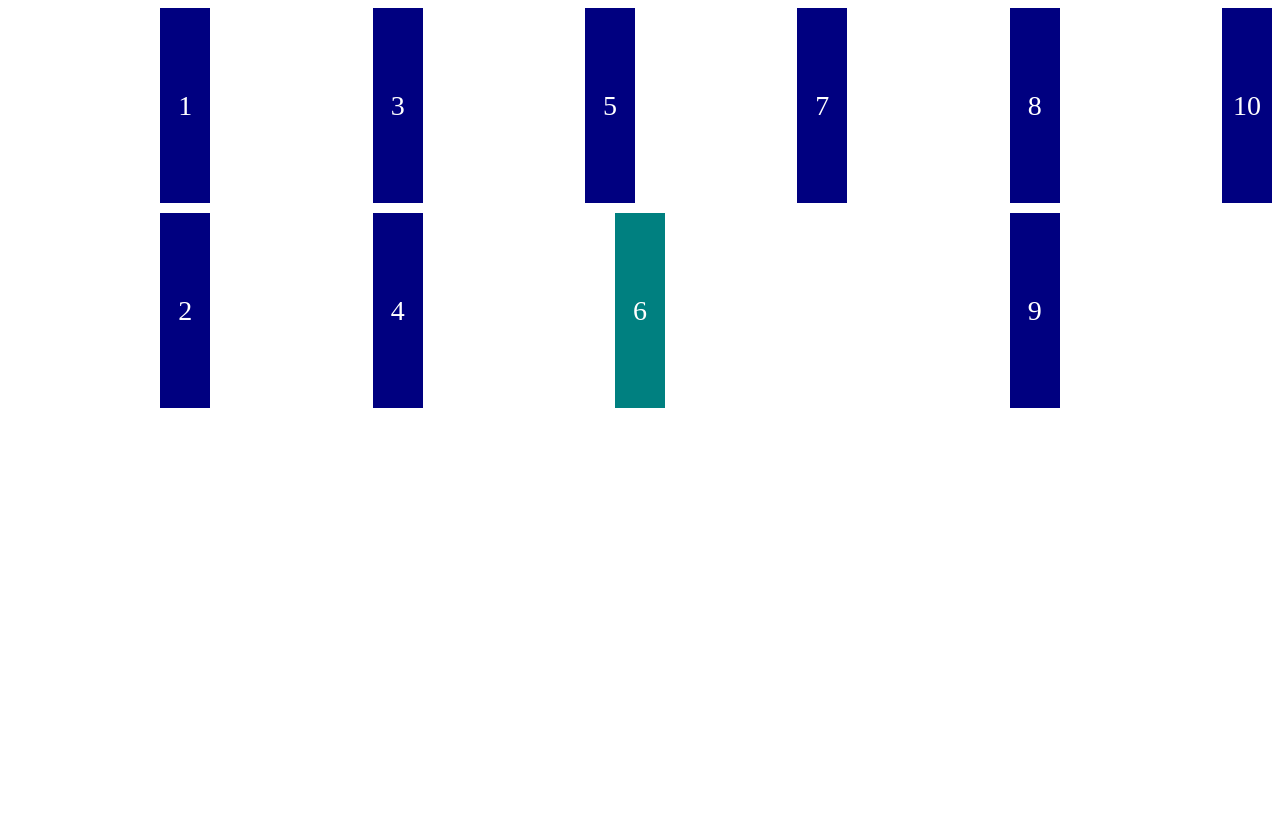
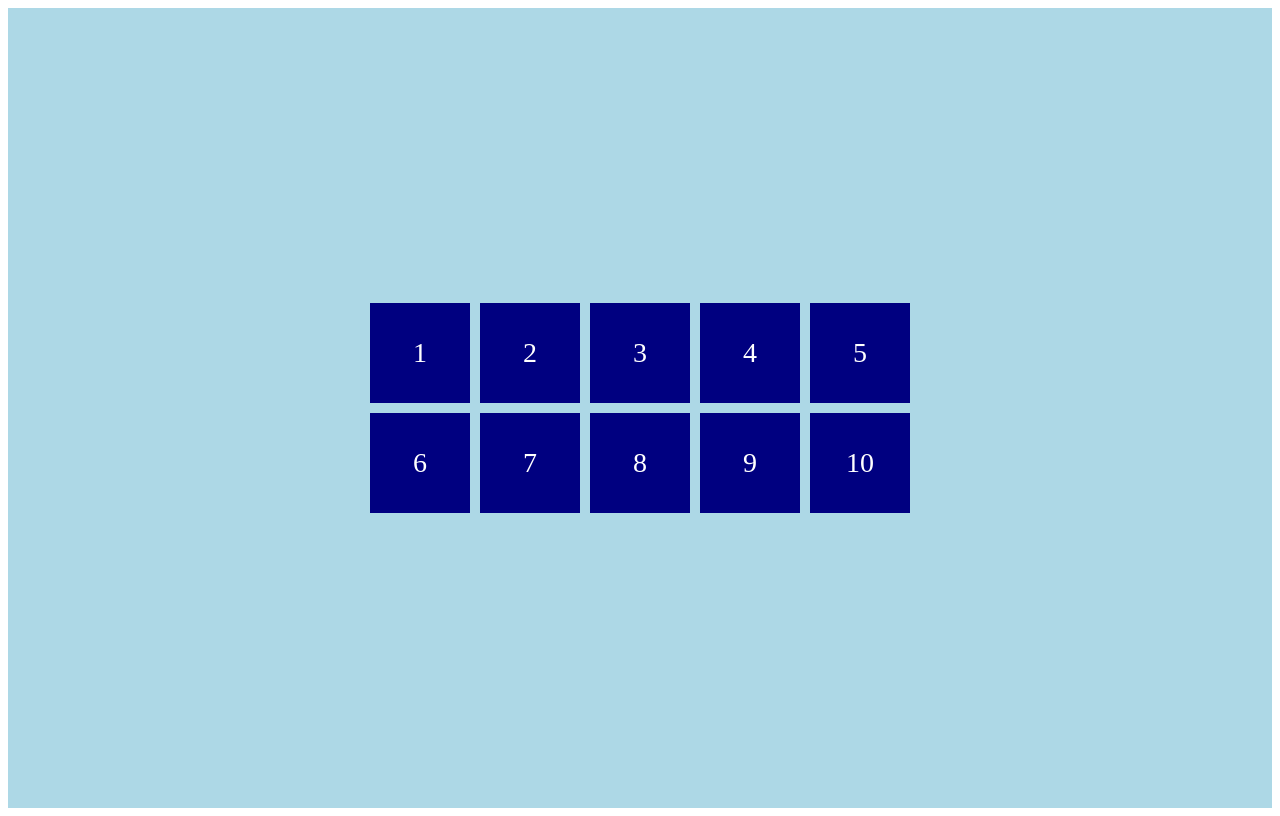
Before and after one commit to jiiiiiaiiiii/css__layout, a website built with Vite: page index.html in a window 1280 px wide. Built offline with nearby package versions, Linux system fonts and the light colour scheme.

Commit message:
Align and Justify Content
- cell 자체를 정렬하는 방법

```diff
--- a/style.css
+++ b/style.css
@@ -1,21 +1,23 @@
+/* cell 자체를 정렬하는 방법*/
+
 .father {
   display: grid;
   gap: 10px;
-  min-height: 50vh;
-  grid-template-columns: repeat(2, 1fr);
-  grid-template-rows: repeat(2, 1fr);
-  grid-auto-rows: 1fr;
-  grid-auto-columns: 1fr;
-  grid-auto-flow: column;
-  /* options : start, end, center, stretch... */
-  align-items: stretch;  /* stretch 옵션은 item의 height(cross axis)에 대한 값이 없을 때 적용 */
-  justify-items: end;    /* 그리드 셀 안의 item의 가로방향(main axis)에 대한 제어 */
-  place-items: stretch end;  /* 'align-items' & 'justify-items'의 short cut */
+  min-height: 100vh;
+  grid-template-columns: repeat(5, 100px);
+  grid-template-rows: repeat(2, 100px);
+  background-color: lightblue;
+
+  /*
+  - grid-template에서 정의한 Grid-Container 바깥의 extra area가 남아있어야 적용됨
+    => grid-template을 repeat(5, ifr) 등으로 정의한 경우에는 extra area가 없기 때문에 아래 코드는 적용❌
+  */
+  align-content: center;
+  justify-content: center;
+  place-content: center center;  /* 'align-content' & 'justify-content'의 short-cut */
 }
 
 .child {
-  width: 50px;
-  /* height: 50px; */
   background-color: navy;
   color: white;
   font-size: 28px;
@@ -23,11 +25,3 @@
   justify-content: center;
   align-items: center;
 }
-
-.child:nth-child(6) {
-  background-color: teal;
-  align-self: stretch;
-  justify-self: center;
-  place-self: stretch center; /* 'align-self' & 'justify-self'의 short cut */
-  grid-column: span 2;
-}
```
